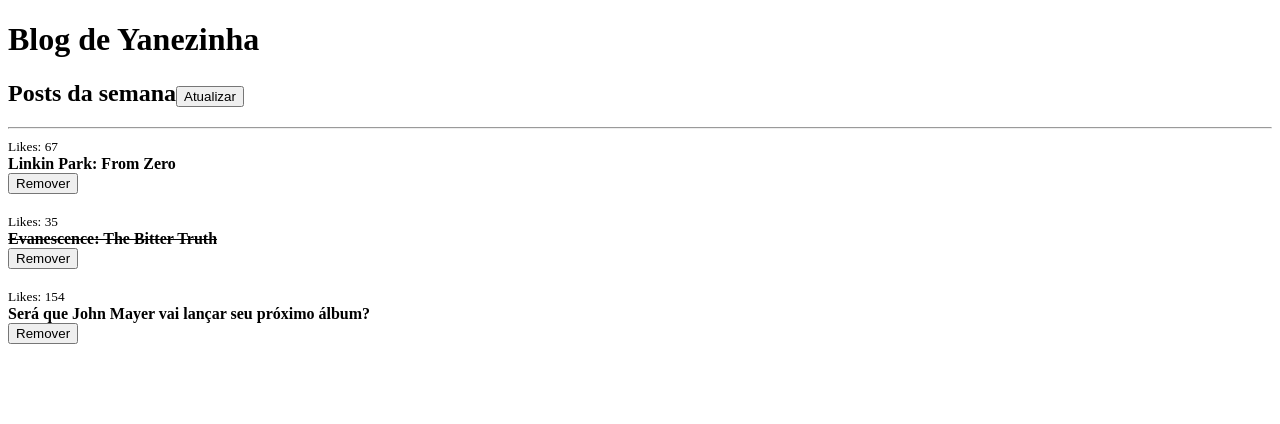
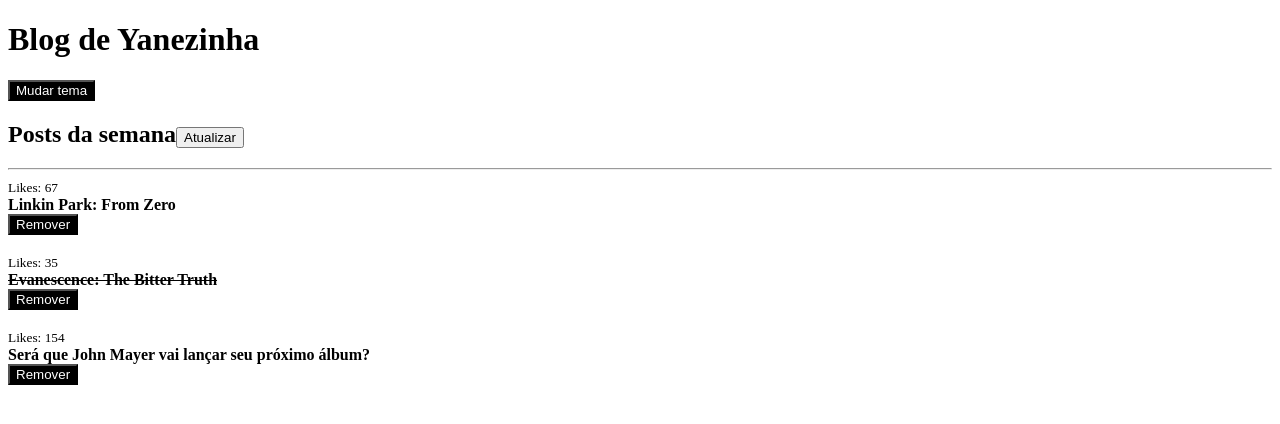
Before and after one commit to yanew/react-fundamentos, a React app: page / in a window 1280 px wide. Shown: the top 424 px of the page. Built offline with nearby package versions, Linux system fonts and the light colour scheme.

Commit message:
Aula Fundamentos do React - Trabalhando com a Context API

```diff
--- a/src/App.js
+++ b/src/App.js
@@ -1,7 +1,8 @@
-import React, { useState } from "react";
-
+import React, { useState, createContext } from "react";
 import Post from './Post';
 import Header from './Header';
+import { ThemeProvider } from './ThemeContext';
+
 
 const titPost = 'Música é demais!';
 
@@ -50,9 +51,8 @@
     }
 
     return (
-        <>
-
-            <Header>
+        <ThemeProvider>
+            <Header /*onToggleTheme = {handleToggleTheme}*/>
                 <h2>
                     Posts da semana
                     <button onClick={handleRefresh}>Atualizar</button>
@@ -77,7 +77,7 @@
                     subtitulo: 'é mesmo!'
                 }}/>  nesse cao aqui, lá no componente tem que chamar props.post.titulo*/}
 
-        </>
+        </ThemeProvider>
     );
 }
 
--- /dev/null
+++ b/src/Button.js
@@ -0,0 +1,25 @@
+import React, { useContext } from 'react';
+import PropTypes from "prop-types";
+import { ThemeContext } from './ThemeContext';
+
+export default function Button(props){
+    const { theme } = useContext(ThemeContext);
+
+    return(
+        <>
+            <button onClick={props.onClick}
+                    style={{
+                        color: theme === 'dark'? '#fff' : '#000',
+                        background: theme === 'dark' ? '#000' : '#fff',
+                    }}>
+                {props.children}
+            </button>
+            <br/>
+        </>
+    );
+}
+
+Button.PropTypes = {
+    children: PropTypes.node.isRequired,
+    onClick: PropTypes.func.isRequired,
+}
--- a/src/Header.js
+++ b/src/Header.js
@@ -1,11 +1,17 @@
-import React from "react";
+import React, { useContext } from "react";
 import PropTypes from "prop-types";
+import Button from "./Button";
+import { ThemeContext } from './ThemeContext';
 
-export default function Header({titulo, children /*pode ser pros aqui e la embaixo chamar props.children*/}){
+export default function Header(props/*{titulo, children pode ser props aqui e la embaixo chamar props.children}*/){
+    const {onToggleTheme} = useContext(ThemeContext);
     return (
         <>
-            <h1>{titulo}</h1>
-            {children}
+            <h1>{props.titulo}</h1>
+            <Button onClick={onToggleTheme}>
+                Mudar tema
+            </Button>
+            {props.children}
         </>
     );
 }
--- a/src/Post.js
+++ b/src/Post.js
@@ -1,5 +1,6 @@
 import React from "react";
 import PropTypes from "prop-types";
+import PostHeader from "./PostHeader";
 
 export default function Post(props){
     /*if(props.post.read){
@@ -13,13 +14,18 @@
             //:
             <>
                 <article>
-                    <small>Likes: {props.post.likes}</small><br />
-                    <strong>
-                        {props.post.read ? <s>{props.post.titulo}</s> : props.post.titulo}
-                    </strong>
-                    <br/>
-                    <button onClick={() => props.onRemove(props.id)}>Remover</button>
-                    <br/>
+                    <PostHeader
+                        onRemove = {props.onRemove}
+                        post={
+                            {
+                                id: props.post.id,
+                                titulo: props.post.titulo,
+                                read: props.post.read,
+                                likes: props.post.likes
+                            }
+                        }
+                    />
+
                     <small>{props.post.subtitulo}</small>
                 </article>
                 <br/>
--- /dev/null
+++ b/src/PostHeader.js
@@ -0,0 +1,30 @@
+import React from 'react';
+import PropTypes from "prop-types";
+
+import Button from './Button';
+
+export default function PostHeader(props){
+    return (
+        <>
+            <small>Likes: {props.post.likes}</small><br />
+            <strong>
+                {props.post.read ? <s>{props.post.titulo}</s> : props.post.titulo}
+            </strong>
+            <br/>
+            <Button onClick = {() => props.onRemove(props.post.id)}>
+                Remover
+            </Button>
+        </>
+    )
+}
+
+
+PostHeader.PropTypes = {
+    onRemove: PropTypes.func.isRequired,
+    post: PropTypes.shape({
+        titulo: PropTypes.string.isRequired,
+        likes: PropTypes.number.isRequired,
+        id: PropTypes.number.isRequired,
+        read: PropTypes.bool.isRequired
+    }).isRequired,
+}
--- /dev/null
+++ b/src/ThemeContext.js
@@ -0,0 +1,28 @@
+import React, { useState, createContext } from "react";
+
+export const ThemeContext = createContext();
+
+export function ThemeProvider(props){
+
+    const [theme, setTheme] = useState('dark');
+
+    function handleToggleTheme(){
+        setTheme((prevState) => (
+            prevState === 'dark'
+            ? 'light'
+            : 'dark'
+        ));
+    }
+
+    return (
+        <ThemeContext.Provider
+            value={{
+                theme,
+                onToggleTheme: handleToggleTheme,
+            }}
+        >
+            {props.children}
+        </ThemeContext.Provider>
+    );
+
+}
```
